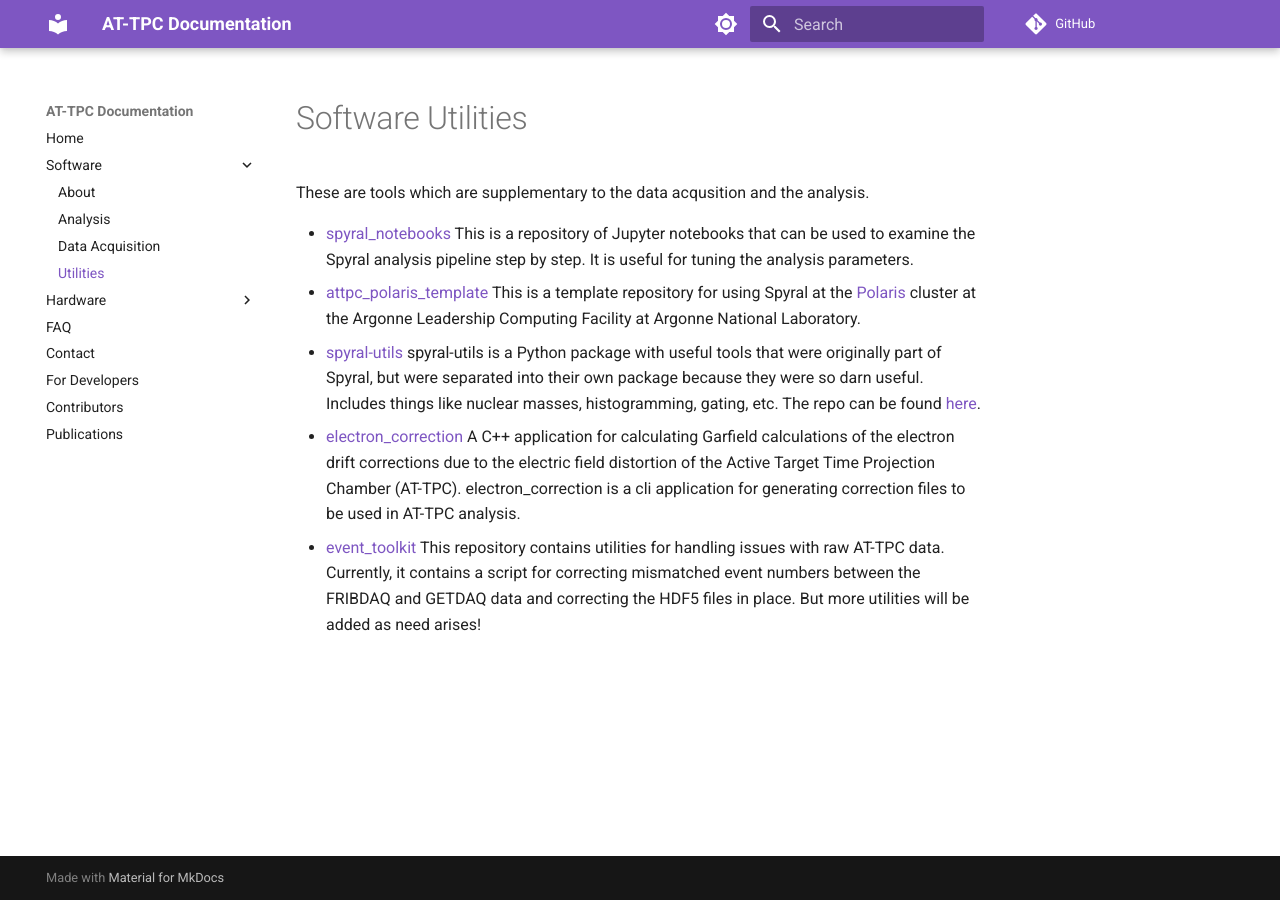
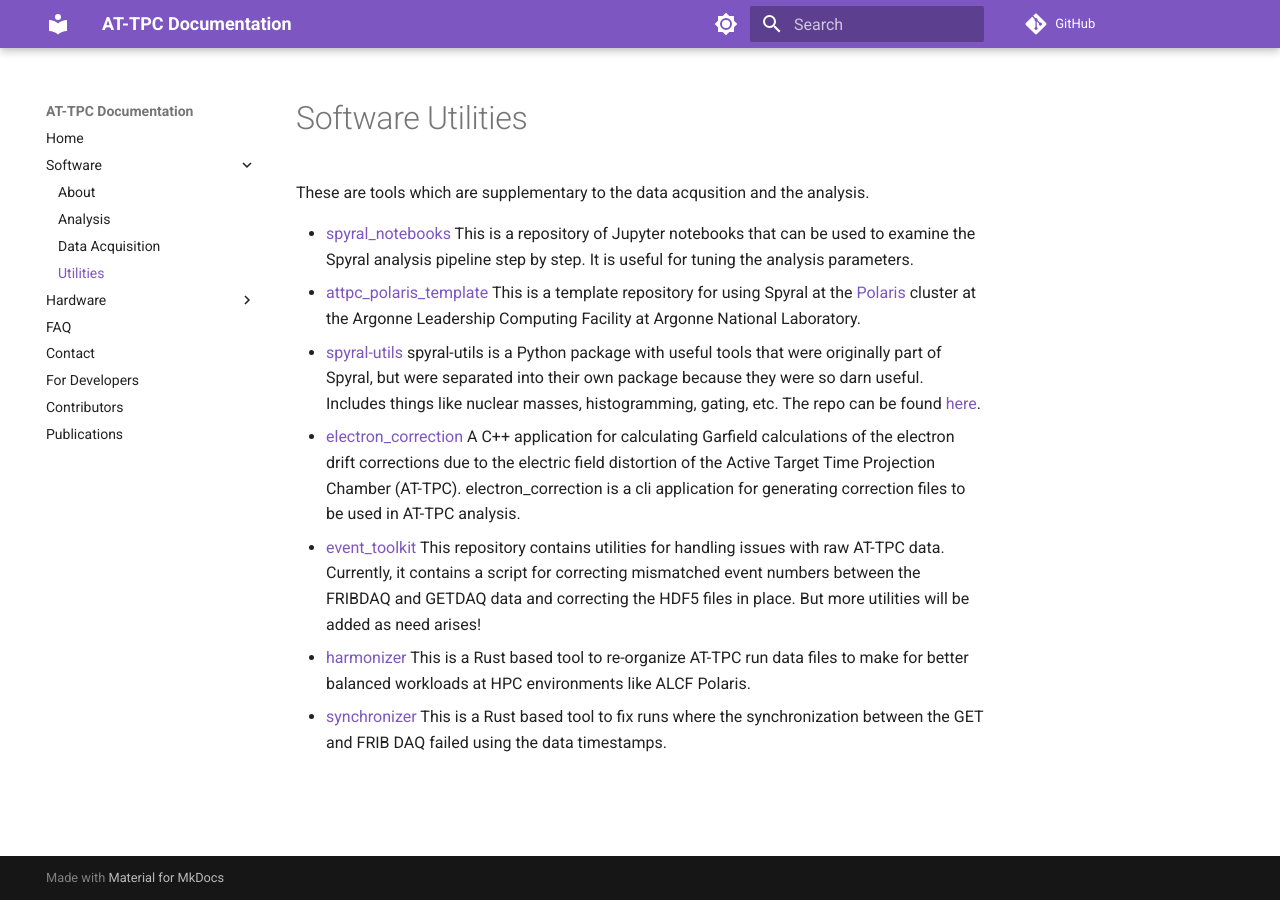
Before and after one commit to ATTPC/homepage, an MkDocs documentation site: the page built from docs/software/utilities.md, in a window 1280 px wide. Built offline with MkDocs 1.6.1 and Material for MkDocs 9.7.7, drawn with Linux system fonts in a browser that asks for light colours; comment, search, counter and statistics services are not loaded.

Commit message:
Start filling in more stuff

```diff
--- a/docs/software/utilities.md
+++ b/docs/software/utilities.md
@@ -2,8 +2,29 @@
 
 These are tools which are supplementary to the data acqusition and the analysis.
 
-- [spyral_notebooks](https://github.com/ATTPC/spyral_notebooks) This is a repository of Jupyter notebooks that can be used to examine the Spyral analysis pipeline step by step. It is useful for tuning the analysis parameters.
-- [attpc_polaris_template](https://github.com/ATTPC/attpc_polaris_template) This is a template repository for using Spyral at the [Polaris](https://www.alcf.anl.gov/polaris) cluster at the Argonne Leadership Computing Facility at Argonne National Laboratory.
-- [spyral-utils](https://attpc.github.io/spyral-utils) spyral-utils is a Python package with useful tools that were originally part of Spyral, but were separated into their own package because they were so darn useful. Includes things like nuclear masses, histogramming, gating, etc. The repo can be found [here](https://github.com/ATTPC/spyral-utils).
-- [electron_correction](https://github.com/ATTPC/electron_correction) A C++ application for calculating Garfield calculations of the electron drift corrections due to the electric field distortion of the Active Target Time Projection Chamber (AT-TPC). electron_correction is a cli application for generating correction files to be used in AT-TPC analysis.
-- [event_toolkit](https://github.com/ATTPC/event_toolkit) This repository contains utilities for handling issues with raw AT-TPC data. Currently, it contains a script for correcting mismatched event numbers between the FRIBDAQ and GETDAQ data and correcting the HDF5 files in place. But more utilities will be added as need arises!
+- [spyral_notebooks](https://github.com/ATTPC/spyral_notebooks) This is a repository
+of Jupyter notebooks that can be used to examine the Spyral analysis pipeline step by
+step. It is useful for tuning the analysis parameters.
+- [attpc_polaris_template](https://github.com/ATTPC/attpc_polaris_template) This is a
+template repository for using Spyral at the [Polaris](https://www.alcf.anl.gov/polaris)
+cluster at the Argonne Leadership Computing Facility at Argonne National Laboratory.
+- [spyral-utils](https://attpc.github.io/spyral-utils) spyral-utils is a Python
+package with useful tools that were originally part of Spyral, but were separated into
+their own package because they were so darn useful. Includes things like nuclear masses,
+histogramming, gating, etc. The repo can be found
+[here](https://github.com/ATTPC/spyral-utils).
+- [electron_correction](https://github.com/ATTPC/electron_correction) A C++ application
+for calculating Garfield calculations of the electron drift corrections due to the
+electric field distortion of the Active Target Time Projection Chamber (AT-TPC).
+electron_correction is a cli application for generating correction files to be used in
+AT-TPC analysis.
+- [event_toolkit](https://github.com/ATTPC/event_toolkit) This repository contains
+utilities for handling issues with raw AT-TPC data. Currently, it contains a script
+for correcting mismatched event numbers between the FRIBDAQ and GETDAQ data and
+correcting the HDF5 files in place. But more utilities will be added as need arises!
+- [harmonizer](https://github.com/ATTPC/harmonizer) This is a Rust based tool to
+re-organize AT-TPC run data files to make for better balanced workloads at HPC
+environments like ALCF Polaris.
+- [synchronizer](https://github.com/ATTPC/synchronizer) This is a Rust based tool to
+fix runs where the synchronization between the GET and FRIB DAQ failed using the data
+timestamps.
```
Also changed, not shown: README.md (+13 -6 lines), docs/contributors.md (+1 -0 lines), docs/hardware/attpc.md (+10 -0 lines), docs/software/acquisition.md (+29 -6 lines), docs/software/analysis.md (+28 -5 lines).
